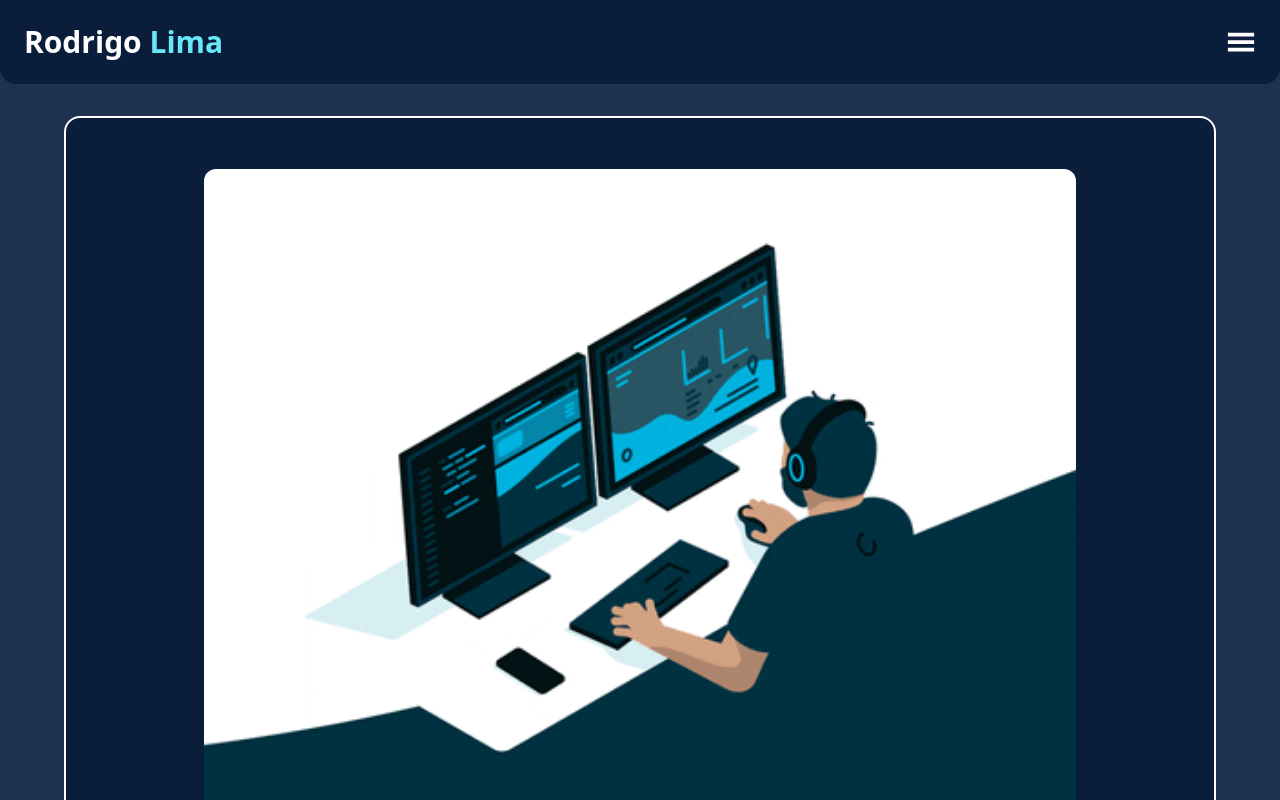
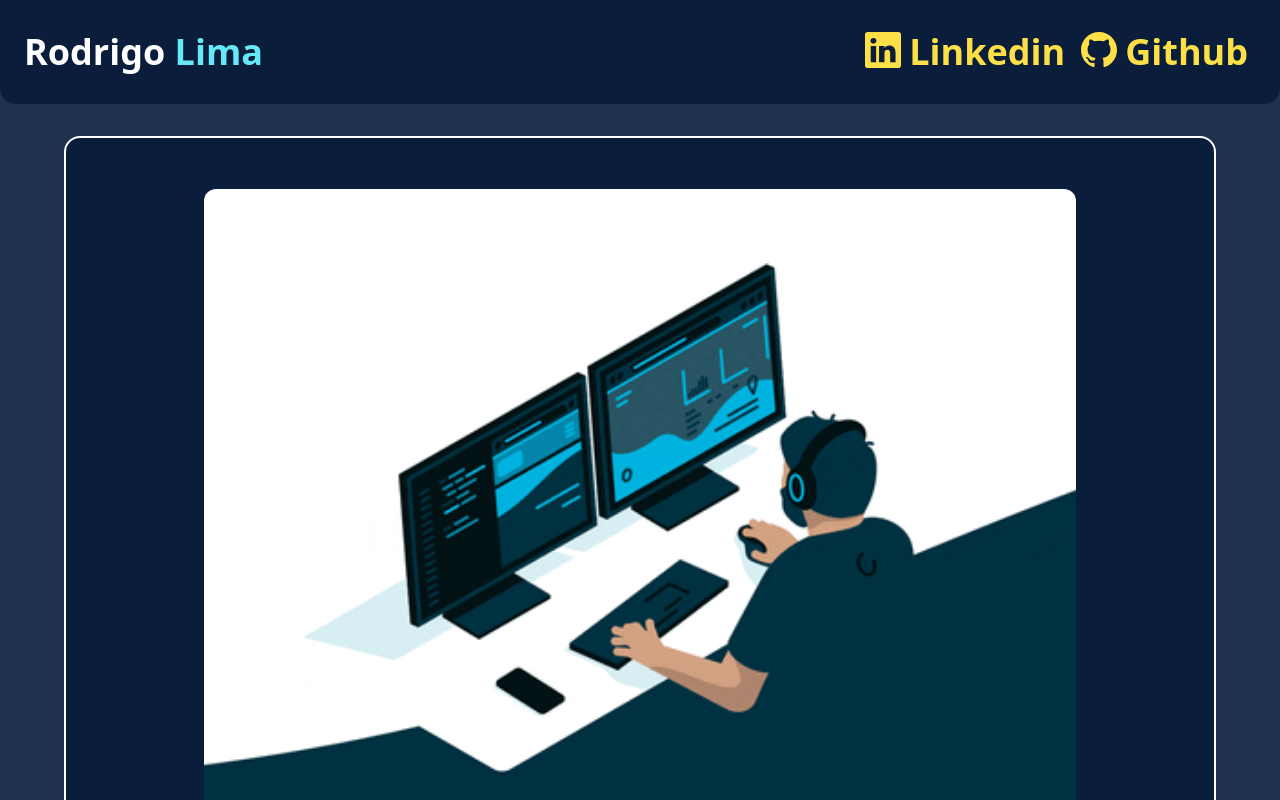
Before and after one commit to RodrigoLimaJesus/RodrigoLimaJesus.github.io, a React (Create React App) app: page / in a window 1280 px wide. Shown: the top 800 px of the page. Built offline with nearby package versions, Linux system fonts and the light colour scheme.

Commit message:
style: add responsividade ao Header

```diff
--- a/src/components/Header.jsx
+++ b/src/components/Header.jsx
@@ -40,34 +40,35 @@ export default function Header() {
   }
 
   return (
-    <header className="flex justify-between items-center bg-app-container-dark text-3xl font-bold p-6 rounded-b-2xl">
+    <header className="flex justify-between items-center bg-app-container-dark text-3xl font-bold p-6 rounded-b-2xl lg:text-4xl">
       <h1>
         Rodrigo <span className="text-cyan-300">Lima</span>
       </h1>
 
       <button
         type="button"
-        className="relative flex items-center right-0"
+        className="relative flex items-center right-0 sm:hidden"
         onClick={handleMenu}
       >
         <GiHamburgerMenu />
       </button>
 
       <aside
-        className={`${classSideBar} fixed flex flex-col  bg-app-container-dark h-screen top-0 right-0 w-0`}
+        className={`${classSideBar} fixed flex flex-col  bg-app-container-dark h-screen top-0 right-0 w-0 sm:shadow-none sm:bg-transparent sm:h-auto sm:w-fit sm:relative`}
       >
         <img
           src={MyImage}
           alt="Minha imagem de perfil"
-          className="w-4/6 self-center my-6 rounded-xl shadow-md shadow-white"
+          className="w-4/6 self-center my-6 rounded-xl shadow-md shadow-white sm:hidden"
         />
-        <nav className="w-full flex flex-col">
+        <nav className="w-full flex flex-col sm:flex-row ">
           {mapLinks.map(({ link, Icon, name }) => (
             <a
               target="_blank"
               rel="noreferrer noopener"
               href={link}
-              className="flex flex-row w-4/5 mx-auto my-2 text-app-links"
+              key={link}
+              className="flex flex-row w-4/5 mx-auto my-2 text-app-links duration-300 sm:mx-2 sm:hover:text-app-links-hover"
             >
               <span className="mr-2">{Icon}</span>
               {name}
--- a/tailwind.config.js
+++ b/tailwind.config.js
@@ -6,6 +6,7 @@ module.exports = {
         'app-bg-dark': 'rgb(30, 50, 80)',
         'app-container-dark': 'rgb(10, 30, 60)',
         'app-links': 'rgb(253, 224, 71)',
+        'app-links-hover': 'rgb(103, 232, 249)',
       },
     },
   },
```
